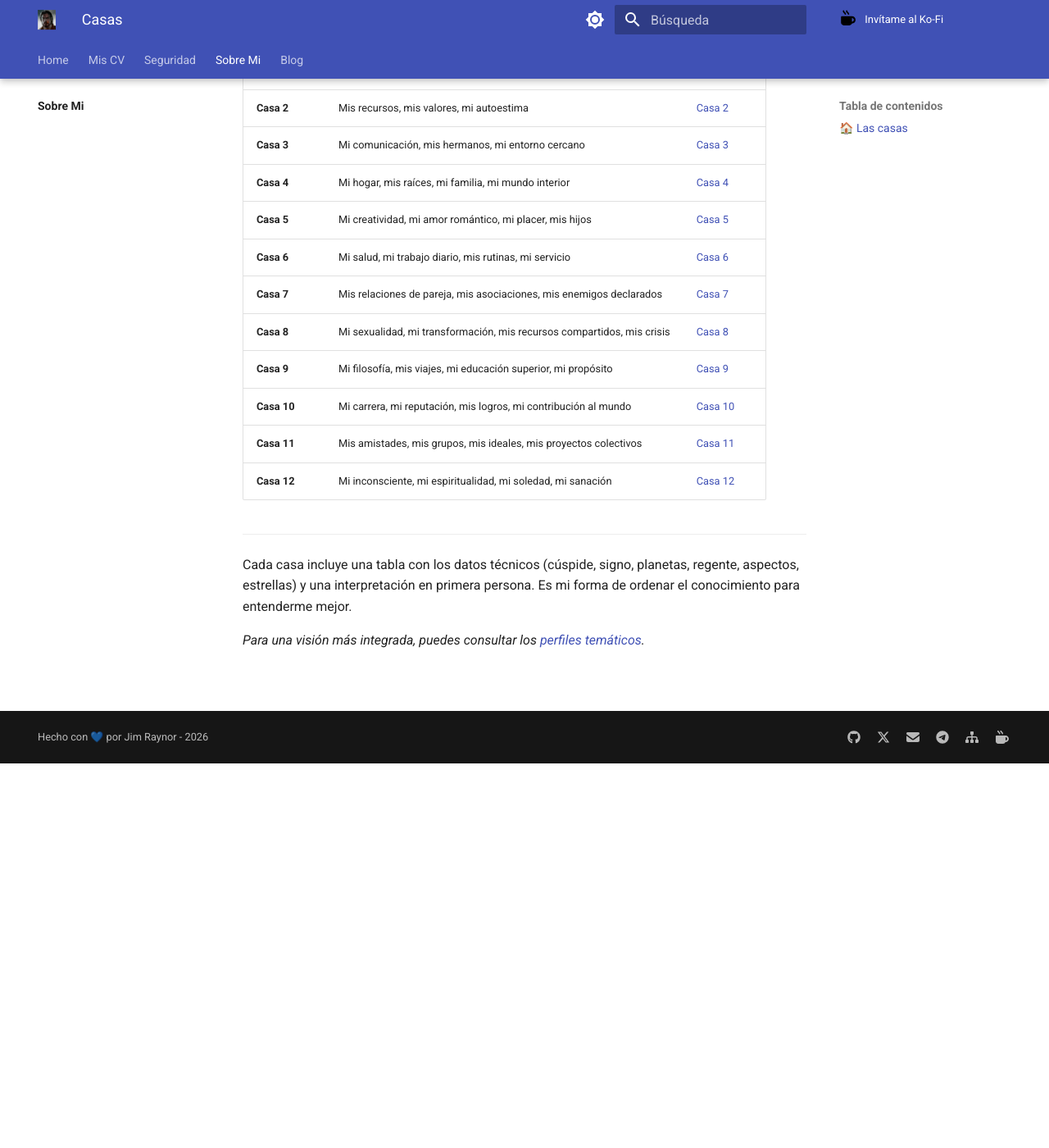
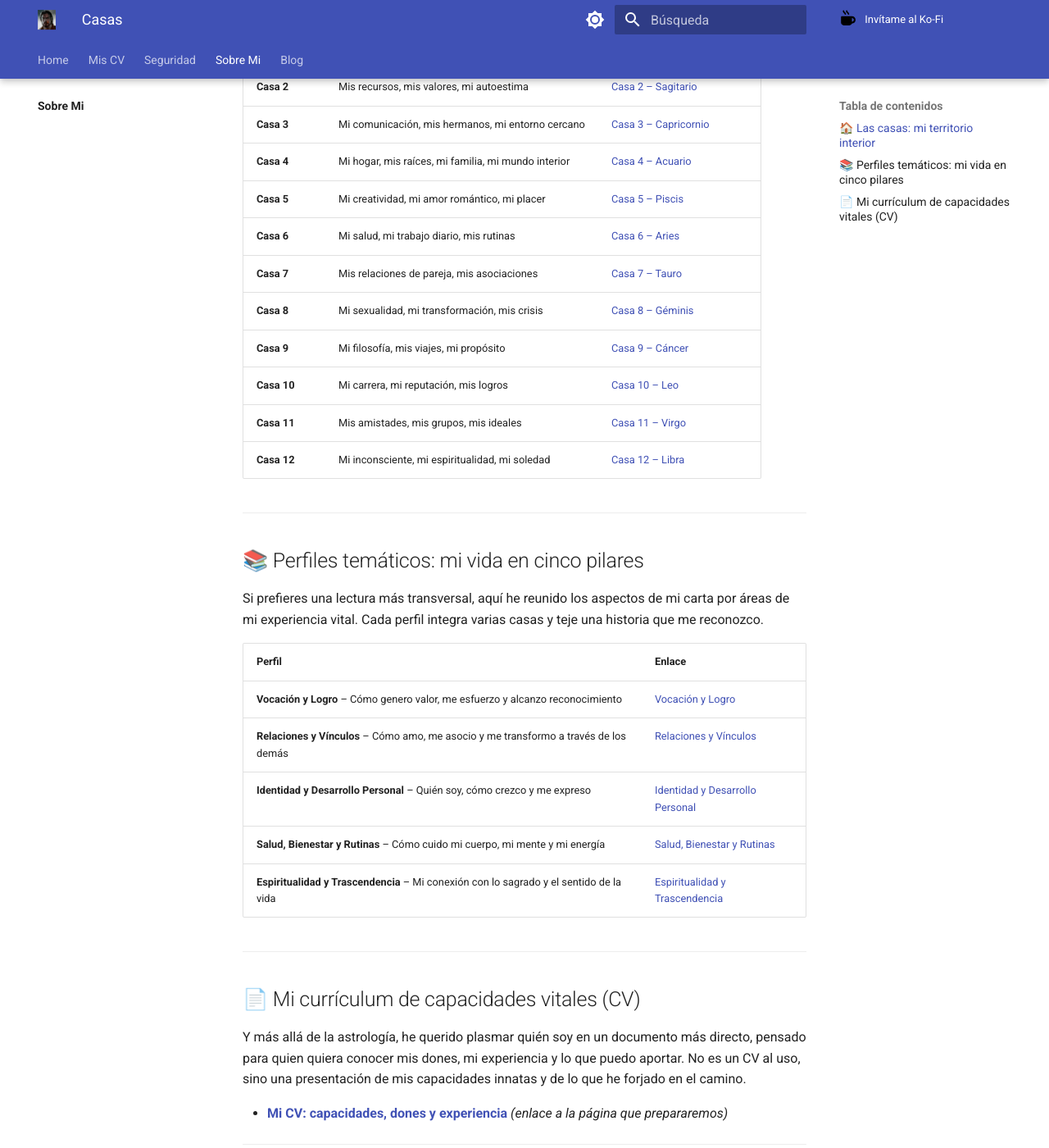
Before and after one commit to jimraynor88/blog, an MkDocs documentation site: the page built from docs/Sobre_Mi/Astrologia/Carta_Natal/Casas/index.md, in a window 1280 px wide and 1400 px high, scrolled down 469 px. Shown: the whole window at 82% size. Built offline with MkDocs 1.6.1 and Material for MkDocs 9.7.7, drawn with Linux system fonts in a browser that asks for light colours; some of the changed text lies outside the part shown.

Commit message:
Update index.md

```diff
--- a/docs/Sobre_Mi/Astrologia/Carta_Natal/Casas/index.md
+++ b/docs/Sobre_Mi/Astrologia/Carta_Natal/Casas/index.md
@@ -1,28 +1,48 @@
-# Mis doce casas: el escenario de mi vida
+# Mi carta natal: un viaje por mis doce casas
 
-La carta natal se divide en doce sectores, cada uno relacionado con un área concreta. Aquí he recogido, casa por casa, los planetas, asteroides, estrellas fijas y aspectos que habitan en cada una, junto con mi interpretación personal. Es como recorrer las estancias de mi propio mapa interior.
+Esta es mi carta, interpretada desde dentro. Cada casa es un escenario de mi vida, donde planetas, asteroides y estrellas fijas dibujan mi forma de ser, mis dones y mis desafíos. Aquí encontrarás el mapa de quién soy, ordenado por ámbitos.
 
 ---
 
-## 🏠 Las casas
+## 🏠 Las casas: mi territorio interior
 
 | Casa | Ámbito | Enlace |
 |------|--------|--------|
-| **Casa 1** | Mi identidad, mi presencia, mi forma de iniciar | [Casa 1](Casa_01.md) |
-| **Casa 2** | Mis recursos, mis valores, mi autoestima | [Casa 2](Casa_02.md) |
-| **Casa 3** | Mi comunicación, mis hermanos, mi entorno cercano | [Casa 3](Casa_03.md) |
-| **Casa 4** | Mi hogar, mis raíces, mi familia, mi mundo interior | [Casa 4](Casa_04.md) |
-| **Casa 5** | Mi creatividad, mi amor romántico, mi placer, mis hijos | [Casa 5](Casa_05.md) |
-| **Casa 6** | Mi salud, mi trabajo diario, mis rutinas, mi servicio | [Casa 6](Casa_06.md) |
-| **Casa 7** | Mis relaciones de pareja, mis asociaciones, mis enemigos declarados | [Casa 7](Casa_07.md) |
-| **Casa 8** | Mi sexualidad, mi transformación, mis recursos compartidos, mis crisis | [Casa 8](Casa_08.md) |
-| **Casa 9** | Mi filosofía, mis viajes, mi educación superior, mi propósito | [Casa 9](Casa_09.md) |
-| **Casa 10** | Mi carrera, mi reputación, mis logros, mi contribución al mundo | [Casa 10](Casa_10.md) |
-| **Casa 11** | Mis amistades, mis grupos, mis ideales, mis proyectos colectivos | [Casa 11](Casa_11.md) |
-| **Casa 12** | Mi inconsciente, mi espiritualidad, mi soledad, mi sanación | [Casa 12](Casa_12.md) |
+| **Casa 1** | Mi identidad, mi presencia, mi forma de iniciar | [Casa 1 – Escorpio / Sagitario](Casa_01.md) |
+| **Casa 2** | Mis recursos, mis valores, mi autoestima | [Casa 2 – Sagitario](Casa_02.md) |
+| **Casa 3** | Mi comunicación, mis hermanos, mi entorno cercano | [Casa 3 – Capricornio](Casa_03.md) |
+| **Casa 4** | Mi hogar, mis raíces, mi familia, mi mundo interior | [Casa 4 – Acuario](Casa_04.md) |
+| **Casa 5** | Mi creatividad, mi amor romántico, mi placer | [Casa 5 – Piscis](Casa_05.md) |
+| **Casa 6** | Mi salud, mi trabajo diario, mis rutinas | [Casa 6 – Aries](Casa_06.md) |
+| **Casa 7** | Mis relaciones de pareja, mis asociaciones | [Casa 7 – Tauro](Casa_07.md) |
+| **Casa 8** | Mi sexualidad, mi transformación, mis crisis | [Casa 8 – Géminis](Casa_08.md) |
+| **Casa 9** | Mi filosofía, mis viajes, mi propósito | [Casa 9 – Cáncer](Casa_09.md) |
+| **Casa 10** | Mi carrera, mi reputación, mis logros | [Casa 10 – Leo](Casa_10.md) |
+| **Casa 11** | Mis amistades, mis grupos, mis ideales | [Casa 11 – Virgo](Casa_11.md) |
+| **Casa 12** | Mi inconsciente, mi espiritualidad, mi soledad | [Casa 12 – Libra](Casa_12.md) |
 
 ---
 
-Cada casa incluye una tabla con los datos técnicos (cúspide, signo, planetas, regente, aspectos, estrellas) y una interpretación en primera persona. Es mi forma de ordenar el conocimiento para entenderme mejor.
+## 📚 Perfiles temáticos: mi vida en cinco pilares
 
-*Para una visión más integrada, puedes consultar los [perfiles temáticos](../Perfiles/).*
+Si prefieres una lectura más transversal, aquí he reunido los aspectos de mi carta por áreas de mi experiencia vital. Cada perfil integra varias casas y teje una historia que me reconozco.
+
+| Perfil | Enlace |
+|--------|--------|
+| **Vocación y Logro** – Cómo genero valor, me esfuerzo y alcanzo reconocimiento | [Vocación y Logro](../Perfiles/Vocacion_y_Logro.md) |
+| **Relaciones y Vínculos** – Cómo amo, me asocio y me transformo a través de los demás | [Relaciones y Vínculos](../Perfiles/Relaciones_y_Vinculos.md) |
+| **Identidad y Desarrollo Personal** – Quién soy, cómo crezco y me expreso | [Identidad y Desarrollo Personal](../Perfiles/Identidad_y_Desarrollo_Personal.md) |
+| **Salud, Bienestar y Rutinas** – Cómo cuido mi cuerpo, mi mente y mi energía | [Salud, Bienestar y Rutinas](../Perfiles/Salud_Bienestar_y_Rutinas.md) |
+| **Espiritualidad y Trascendencia** – Mi conexión con lo sagrado y el sentido de la vida | [Espiritualidad y Trascendencia](../Perfiles/Espiritualidad_y_Trascendencia.md) |
+
+---
+
+## 📄 Mi currículum de capacidades vitales (CV)
+
+Y más allá de la astrología, he querido plasmar quién soy en un documento más directo, pensado para quien quiera conocer mis dones, mi experiencia y lo que puedo aportar. No es un CV al uso, sino una presentación de mis capacidades innatas y de lo que he forjado en el camino.
+
+- **[Mi CV: capacidades, dones y experiencia](../../../mis_cv/)** *(enlace a la página que prepararemos)*
+
+---
+
+*Toda esta interpretación ha sido construida desde mis datos natales (ASTRODIENST, 10 feb. 1983, Valencia) y desde mi propia experiencia. Si quieres profundizar en algún aspecto, aquí están las puertas.*
```
